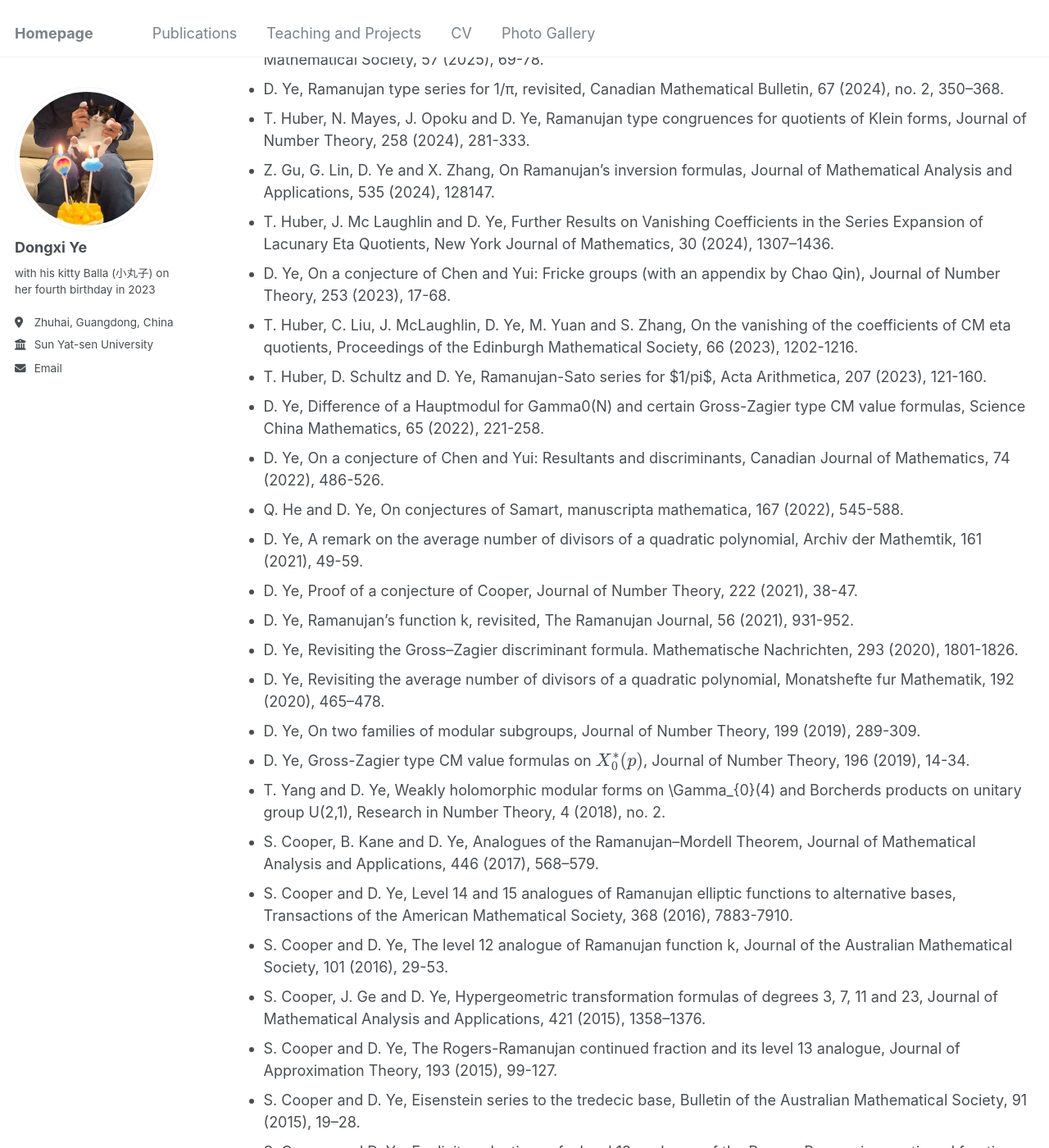
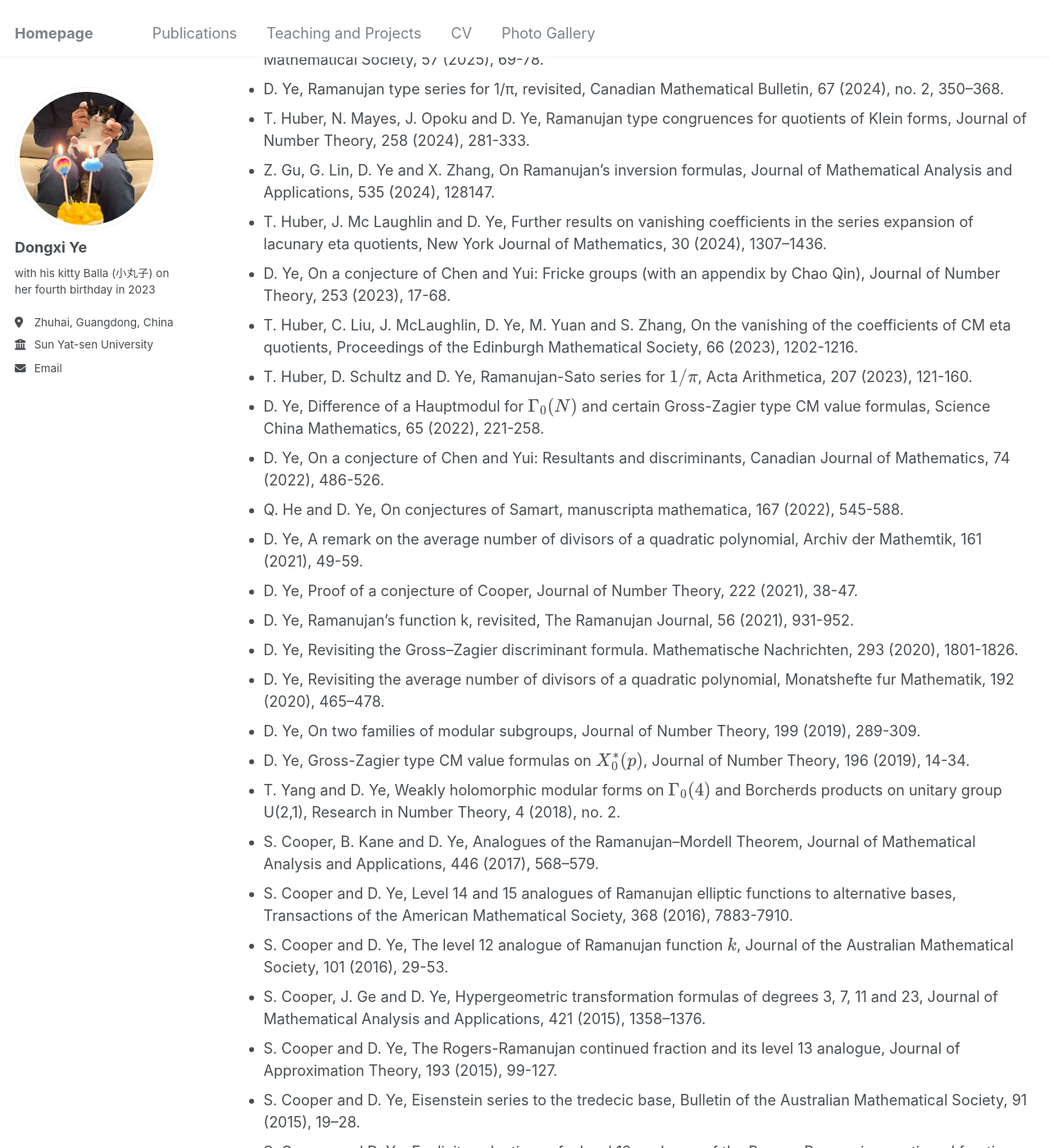
Before and after one commit to Dongxi-Ye/homepage, a Jekyll site: the page built from _pages/cv.md, in a window 1280 px wide and 1400 px high, scrolled down 713 px. Shown: the whole window at 82% size. Built offline with Jekyll 4.4.1, drawn with Linux system fonts in a browser that asks for light colours; some of the changed text lies outside the part shown.

Commit message:
Update cv.md

```diff
--- a/_pages/cv.md
+++ b/_pages/cv.md
@@ -22,18 +22,18 @@ Work experience
 Recent publications
 ======
 * T. Bhowmik, W.-L. Tsai and D. Ye, Euler-type recurrences for $$t$$-color and $$t$$-regular partition functions,  Research in the Mathematical Sciences 12, 69 (2025).
-* T. Huber, J. McLaughlin and D. Ye, Generalizations of some $$q$$-product Identities of Ramanujan and others, AMS Contemporary Mathematics, 2025.
+* T. Huber, J. McLaughlin and D. Ye, Generalizations of some $$q$$-product Identities of Ramanujan and others, Contemporary Mathematics AMS, 2025.
 * T. Huber, J. McLaughlin and D. Ye, Dissections of lacunary eta quotients and identically vanishing coefficients. Advances in Applied Mathematics 168 (2025), Paper No. 102902.
 * M. van Hoeij, W.-L. Tsai and D. Ye, The modularity of Z.-W. Sun’s conjectural formulas for 1/π, Proceedings of the American Mathematical Society (2025).
 * F. Beukers, W.-L. Tsai and D. Ye, Lucas congruences using modular forms, Bulletin of the London Mathematical Society, 57 (2025), 69-78.
 * D. Ye, Ramanujan type series for 1/π, revisited, Canadian Mathematical Bulletin, 67 (2024), no. 2, 350–368.
 * T. Huber, N. Mayes, J. Opoku and D. Ye, Ramanujan type congruences for quotients of Klein forms, Journal of Number Theory, 258 (2024), 281-333.
 * Z. Gu, G. Lin, D. Ye and X. Zhang, On Ramanujan’s inversion formulas, Journal of Mathematical Analysis and Applications, 535 (2024), 128147.
-* T. Huber, J. Mc Laughlin and D. Ye, Further Results on Vanishing Coefficients in the Series Expansion of Lacunary Eta Quotients, New York Journal of Mathematics, 30 (2024), 1307–1436.
+* T. Huber, J. Mc Laughlin and D. Ye, Further results on vanishing coefficients in the series expansion of lacunary eta quotients, New York Journal of Mathematics, 30 (2024), 1307–1436.
 * D. Ye, On a conjecture of Chen and Yui: Fricke groups (with an appendix by Chao Qin), Journal of Number Theory, 253 (2023), 17-68.
 * T. Huber, C. Liu, J. McLaughlin, D. Ye, M. Yuan and S. Zhang, On the vanishing of the coefficients of CM eta quotients, Proceedings of the Edinburgh Mathematical Society, 66 (2023), 1202-1216.
-* T. Huber, D. Schultz and D. Ye, Ramanujan-Sato series for $1/pi$, Acta Arithmetica, 207 (2023), 121-160.
-* D. Ye, Difference of a Hauptmodul for Gamma0(N) and certain Gross-Zagier type CM value formulas, Science China Mathematics, 65 (2022), 221-258.
+* T. Huber, D. Schultz and D. Ye, Ramanujan-Sato series for $$1/\pi$$, Acta Arithmetica, 207 (2023), 121-160.
+* D. Ye, Difference of a Hauptmodul for $$\Gamma_0(N)$$ and certain Gross-Zagier type CM value formulas, Science China Mathematics, 65 (2022), 221-258.
 * D. Ye, On a conjecture of Chen and Yui: Resultants and discriminants, Canadian Journal of Mathematics, 74 (2022), 486-526.
 * Q. He and D. Ye, On conjectures of Samart, manuscripta mathematica, 167 (2022), 545-588.
 * D. Ye, A remark on the average number of divisors of a quadratic polynomial, Archiv der Mathemtik, 161 (2021), 49-59.
@@ -43,10 +43,10 @@ Recent publications
 * D. Ye, Revisiting the average number of divisors of a quadratic polynomial, Monatshefte fur Mathematik, 192 (2020), 465–478.
 * D. Ye, On two families of modular subgroups, Journal of Number Theory, 199 (2019), 289-309.
 * D. Ye, Gross-Zagier type CM value formulas on $$X_{0}^{*}(p)$$, Journal of Number Theory, 196 (2019), 14-34.
-* T. Yang and D. Ye, Weakly holomorphic modular forms on \Gamma_{0}(4) and Borcherds products on unitary group U(2,1), Research in Number Theory, 4 (2018), no. 2.
+* T. Yang and D. Ye, Weakly holomorphic modular forms on $$\Gamma_{0}(4)$$ and Borcherds products on unitary group U(2,1), Research in Number Theory, 4 (2018), no. 2.
 * S. Cooper, B. Kane and D. Ye, Analogues of the Ramanujan–Mordell Theorem, Journal of Mathematical Analysis and Applications, 446 (2017), 568–579.
 * S. Cooper and D. Ye, Level 14 and 15 analogues of Ramanujan elliptic functions to alternative bases, Transactions of the American Mathematical Society, 368 (2016), 7883-7910.
-* S. Cooper and D. Ye, The level 12 analogue of Ramanujan function k, Journal of the Australian Mathematical Society, 101 (2016), 29-53.
+* S. Cooper and D. Ye, The level 12 analogue of Ramanujan function $$k$$, Journal of the Australian Mathematical Society, 101 (2016), 29-53.
 * S. Cooper, J. Ge and D. Ye, Hypergeometric transformation formulas of degrees 3, 7, 11 and 23, Journal of Mathematical Analysis and Applications, 421 (2015), 1358–1376.
 * S. Cooper and D. Ye, The Rogers-Ramanujan continued fraction and its level 13 analogue, Journal of Approximation Theory, 193 (2015), 99-127.
 * S. Cooper and D. Ye, Eisenstein series to the tredecic base, Bulletin of the Australian Mathematical Society, 91 (2015), 19–28.
```
